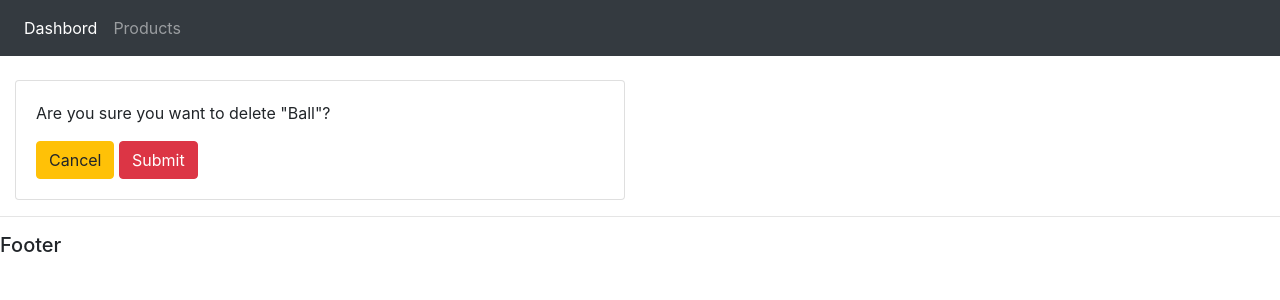
After one commit to Rafarache/django-website, a Django app: page /delete_order/2 in a window 1280 px wide. The commit adds this page. Shown: the top 300 px of the page. Run offline with Django 3.2, Linux system fonts and the light colour scheme; data comes from the database, SQL or seed files in the repository; both versions use the stored data as it was after the commit; some libraries are stand-ins or nearby versions.

Commit message:
Implement update and remove order

```diff
--- a/crm/accounts/models.py
+++ b/crm/accounts/models.py
@@ -49,3 +49,6 @@ class Order(models.Model):
     product = models.ForeignKey(Product, null=True, on_delete=models.SET_NULL)
     data_created = models.DateTimeField(auto_now_add=True)
     status = models.CharField(max_length=200, null=True, choices=STATUS)
+
+    def __str__(self):
+        return self.product.name
--- a/crm/accounts/templates/accounts/dashboard.html
+++ b/crm/accounts/templates/accounts/dashboard.html
@@ -50,8 +50,8 @@
 						<td>{{order.product}}</td>
 						<td>{{order.data_created}}</td>
 						<td>{{order.status}}</td>
-						<td><a class="btn btm-sm btn-info"href="">Update</a></td>
-						<td><a class="btn btm-sm btn-danger"href="">Remove</a></td>
+						<td><a class="btn btm-sm btn-info"href="{% url 'update_order' order.id %}">Update</a></td>
+						<td><a class="btn btm-sm btn-danger"href="{% url 'delete_order' order.id %}">Remove</a></td>
 					</tr>
 				{% endfor %}
 
--- /dev/null
+++ b/crm/accounts/templates/accounts/delete.html
@@ -0,0 +1,20 @@
+{%  extends 'accounts/main.html' %}
+{% load static %}
+
+{% block content %}
+
+<br>
+<div class="row">
+	<div class="col-md-6">
+		<div class="card card-body">
+			<p>Are you sure you want to delete "{{item}}"?</p>
+			<form action="{% url 'delete_order' item.id  %}" method="POST">
+				{% csrf_token %}
+				<a class="btn btn-warning" href="{% url 'home' %}">Cancel</a>
+				<input class="btn btn-danger" type="submit" name="Confirm">
+			</form>
+		</div>
+	</div>
+</div>
+
+{% endblock %}
--- a/crm/accounts/urls.py
+++ b/crm/accounts/urls.py
@@ -5,5 +5,8 @@ urlpatterns = [
     path('', views.home, name="home"),
     path('products/', views.products, name="products"),
     path('customer/<str:pk>', views.customer, name="customer"),
+
     path('create_order>', views.createOrder, name="create_order"),
+    path('update_order/<str:pk>', views.updateOrder, name="update_order"),
+    path('delete_order/<str:pk>', views.deleteOrder, name="delete_order"),
 ]
--- a/crm/accounts/views.py
+++ b/crm/accounts/views.py
@@ -57,3 +57,34 @@ def createOrder(request):
         'form': form
     }
     return render(request, 'accounts/order_form.html', context)
+
+
+def updateOrder(request, pk):
+
+    order = Order.objects.get(id=pk)
+    form = OrderForm(instance=order)
+
+    if request.method == 'POST':
+        print('Print Post', request.POST)
+        form = OrderForm(request.POST, instance=order)
+        if form.is_valid():
+            form.save()
+            return redirect('/')
+
+    context = {
+        'form':form
+    }
+    return render(request, 'accounts/order_form.html', context)
+
+
+def deleteOrder(request, pk):
+
+    order = Order.objects.get(id=pk)
+    if request.method == 'POST':
+        order.delete()
+        return redirect('/')
+
+    context = {
+        'item': order
+    }
+    return render(request, 'accounts/delete.html', context)
```
Also changed, not shown: crm/db.sqlite3.
